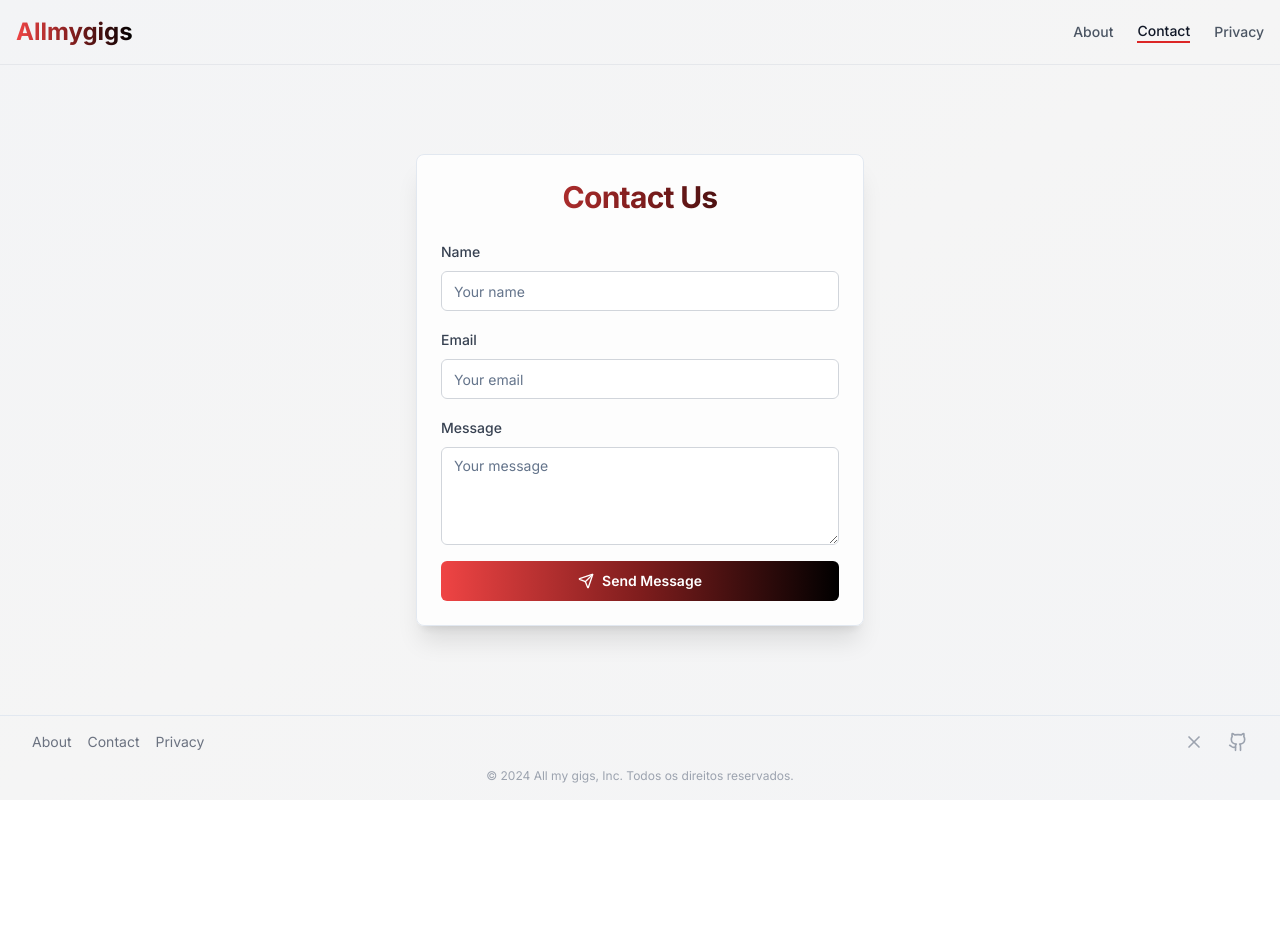
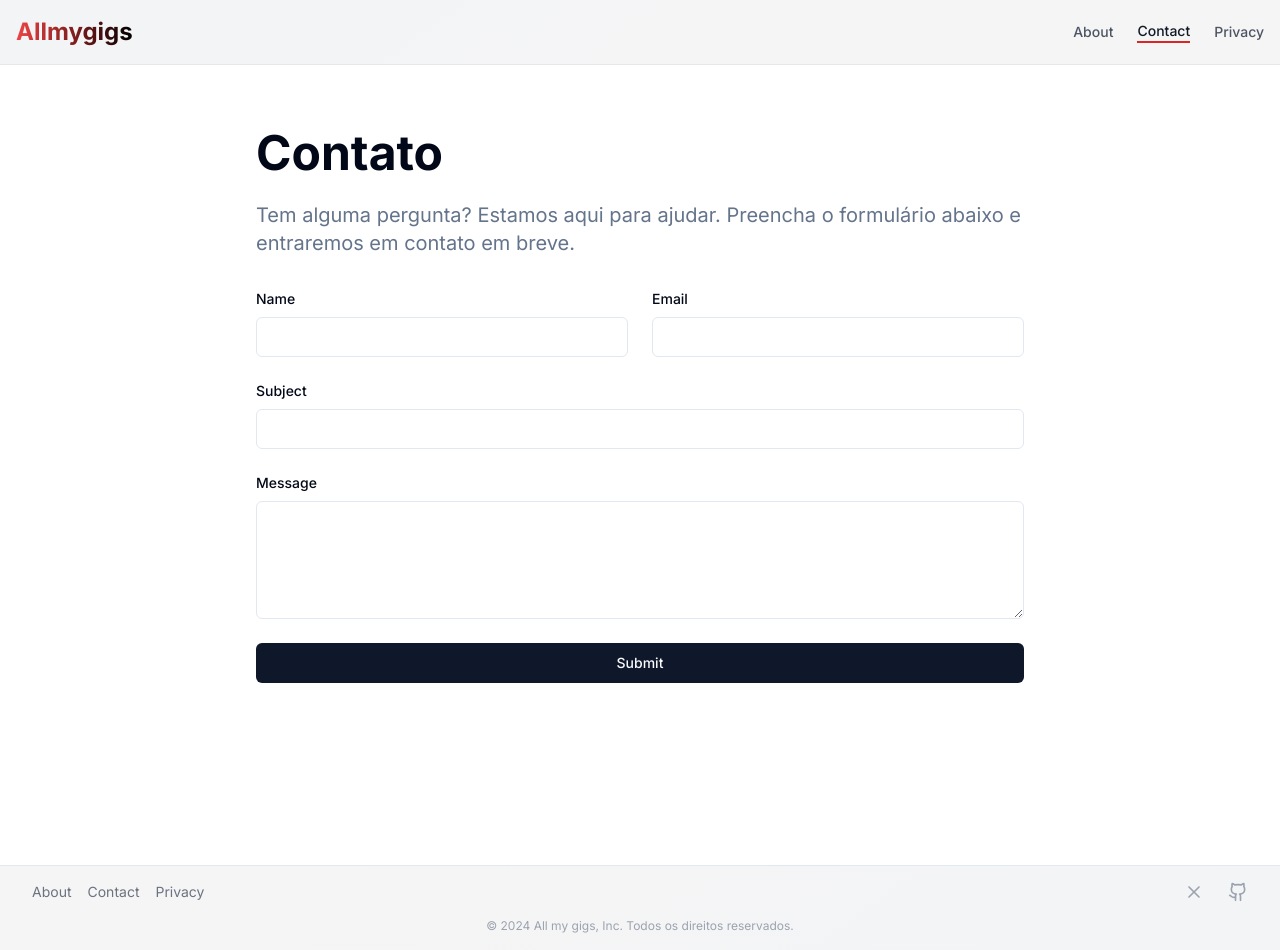
Before and after one commit to lxcvz/lastfm-concerts, a Next.js app: page /contact in a window 1280 px wide. Before the commit the page ends 800 px from the top, so only its background shows below. Built offline with nearby package versions, Linux system fonts and the light colour scheme.

Commit message:
update: changed contact page layout

```diff
--- a/src/app/api/send-email/route.ts
+++ b/src/app/api/send-email/route.ts
@@ -13,6 +13,7 @@ interface EmailRequest {
   name: string;
   email: string;
   message: string;
+  subject: string;
 }
 
 export async function POST(req: Request, res: NextApiResponse) {
@@ -24,9 +25,9 @@ export async function POST(req: Request, res: NextApiResponse) {
   }
 
   const body: EmailRequest = await req.json();
-  const { name, email, message } = body;
+  const { name, email, message, subject } = body;
 
-  if (!name || !email || !message) {
+  if (!name || !email || !message || !subject) {
     return NextResponse.json(
       { error: "Todos os campos são obrigatórios." },
       { status: 500 }
@@ -39,7 +40,7 @@ export async function POST(req: Request, res: NextApiResponse) {
       {
         from: `Contato <no-reply@${process.env.NEXT_PUBLIC_MAILGUN_DOMAIN}>`,
         to: "lxcvz99@gmail.com", // Substitua pelo seu email
-        subject: "All my gigs contact",
+        subject,
         text: `Nome: ${name}\nEmail: ${email}\nMensagem: ${message}`,
       }
     );
--- a/src/app/contact/page.tsx
+++ b/src/app/contact/page.tsx
@@ -1,16 +1,15 @@
 "use client";
 
 import { FormEvent, useState } from "react";
-import { Card, CardContent, CardHeader, CardTitle } from "@/components/ui/card";
-import { Input } from "@/components/ui/input";
+import { useToast } from "@/hooks/use-toast";
 import { Textarea } from "@/components/ui/textarea";
 import { Button } from "@/components/ui/button";
-import { Send } from "lucide-react";
-import { useToast } from "@/hooks/use-toast";
+import { Input } from "@/components/ui/input";
 
 interface FormData {
   name: string;
   email: string;
+  subject: string;
   message: string;
 }
 
@@ -18,12 +17,13 @@ export default function ContactPage() {
   const [formData, setFormData] = useState<FormData>({
     name: "",
     email: "",
+    subject: "",
     message: "",
   });
 
   const { toast } = useToast();
 
-  const [status, setStatus] = useState<string | null>(null);
+  const [hasSent, setHasSent] = useState<boolean>(false);
 
   const handleChange = (
     e: React.ChangeEvent<HTMLInputElement | HTMLTextAreaElement>
@@ -34,7 +34,7 @@ export default function ContactPage() {
 
   const handleSubmit = async (e: FormEvent) => {
     e.preventDefault();
-    setStatus(null);
+    setHasSent(true);
 
     try {
       const response = await fetch("/api/send-email", {
@@ -44,22 +44,27 @@ export default function ContactPage() {
       });
 
       const result = await response.json();
-      if (response.ok) {
-        setStatus("Email enviado com sucesso!");
-        setFormData({ name: "", email: "", message: "" });
+
+      if (!response.ok || result.error) {
+        setHasSent(false);
+
+        throw new Error("Something went wrong");
+      }
+
+      setFormData({
+        name: "",
+        email: "",
+        subject: "",
+        message: "",
+      });
+
+      setHasSent(false);
+
       toast({
         title: "Uhuuu!",
         description: "Your message has been sent.",
       });
-      } else {
-        toast({
-          title: "Oops! Something went wrong.",
-          description: result?.error,
-        });
-        setStatus(`Erro: ${result.error}`);
-      }
     } catch (error) {
-      console.error("Erro ao enviar o email:", error);
       toast({
         title: "Oops! Something went wrong.",
         description: (error as Error).message,
@@ -68,76 +73,86 @@ export default function ContactPage() {
   };
 
   return (
-    <div className="flex items-center justify-center">
-      <Card className="w-full max-w-md bg-white/80 backdrop-blur-sm shadow-xl transition-all duration-300 hover:shadow-2xl">
-        <CardHeader className="text-center">
-          <CardTitle className="text-3xl font-bold bg-clip-text text-transparent bg-gradient-to-r from-red-500 via-red-900 to-black">
-            Contact Us
-          </CardTitle>
-        </CardHeader>
-        <CardContent>
-          <form onSubmit={handleSubmit} className="space-y-4">
-            <div className="space-y-2">
+    <div className="min-h-screen bg-background flex flex-col">
+      <main className="flex-grow container mx-auto px-4 py-8 md:py-16">
+        <div className="max-w-3xl mx-auto">
+          <h1 className="text-4xl md:text-5xl font-bold mb-6">Contato</h1>
+          <p className="text-xl mb-8 text-muted-foreground">
+            Tem alguma pergunta? Estamos aqui para ajudar. Preencha o formulário
+            abaixo e entraremos em contato em breve.
+          </p>
+
+          <form onSubmit={handleSubmit} className="space-y-6">
+            <div className="grid grid-cols-1 md:grid-cols-2 gap-6">
+              <div>
                 <label
                   htmlFor="name"
-                className="text-sm font-medium text-gray-700"
+                  className="block text-sm font-medium mb-2"
                 >
                   Name
                 </label>
                 <Input
                   id="name"
-                type="text"
-                placeholder="Your name"
+                  name="name"
+                  required
+                  onChange={handleChange}
                   value={formData.name}
-                onChange={handleChange}
-                required
-                className="w-full px-3 py-2 border border-gray-300 rounded-md focus:outline-none focus:ring-2 focus:ring-purple-600"
                 />
               </div>
-            <div className="space-y-2">
+              <div>
                 <label
                   htmlFor="email"
-                className="text-sm font-medium text-gray-700"
+                  className="block text-sm font-medium mb-2"
                 >
                   Email
                 </label>
                 <Input
                   id="email"
+                  name="email"
                   type="email"
-                placeholder="Your email"
+                  required
+                  onChange={handleChange}
                   value={formData.email}
-                onChange={handleChange}
-                required
-                className="w-full px-3 py-2 border border-gray-300 rounded-md focus:outline-none focus:ring-2 focus:ring-purple-600"
                 />
               </div>
-            <div className="space-y-2">
+            </div>
+            <div>
+              <label
+                htmlFor="subject"
+                className="block text-sm font-medium mb-2"
+              >
+                Subject
+              </label>
+              <Input
+                id="subject"
+                name="subject"
+                required
+                onChange={handleChange}
+                value={formData.subject}
+              />
+            </div>
+            <div>
               <label
                 htmlFor="message"
-                className="text-sm font-medium text-gray-700"
+                className="block text-sm font-medium mb-2"
               >
                 Message
               </label>
               <Textarea
                 id="message"
-                placeholder="Your message"
+                name="message"
+                rows={5}
+                required
+                onChange={handleChange}
                 value={formData.message}
-                onChange={handleChange}
-                required
-                className="w-full px-3 py-2 border border-gray-300 rounded-md focus:outline-none focus:ring-2 focus:ring-purple-600"
-                rows={4}
               />
             </div>
-            <Button
-              type="submit"
-              className="w-full bg-gradient-to-r from-red-500 via-red-900 to-black text-white font-semibold py-2 px-4 rounded-md hover:from-red-800 hover:to-black focus:outline-none focus:ring-2 focus:ring-red-600 focus:ring-opacity-50 transition-all duration-300 flex items-center justify-center"
-            >
-              <Send className="w-4 h-4 mr-2" />
-              Send Message
+            <Button type="submit" className="w-full" disabled={hasSent}>
+              {hasSent ? "Sending..." : "Submit"}
             </Button>
           </form>
-        </CardContent>
-      </Card>
+        </div>
+      </main>
     </div>
   );
 }
```
Lines whose indentation alone changed are shown as unchanged.
